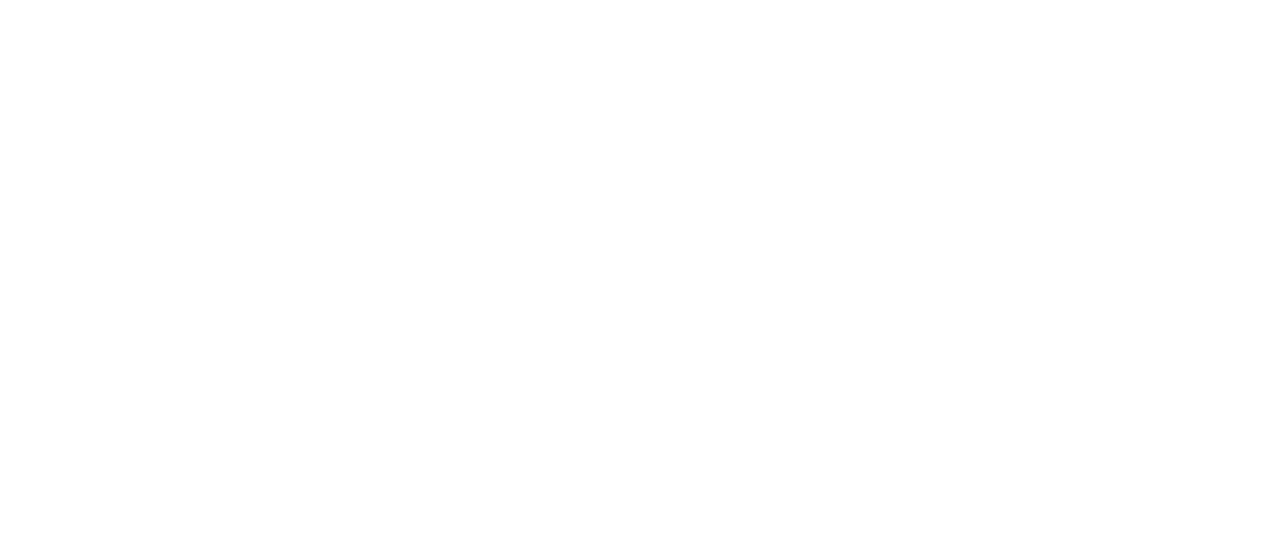
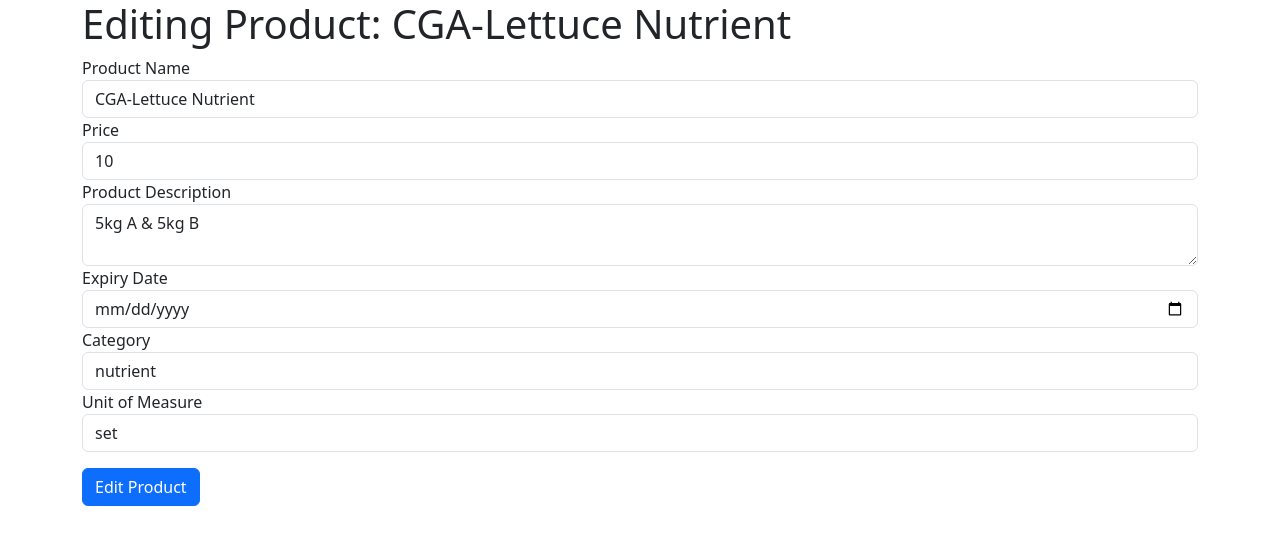
Before and after one commit to addrain98/react_proj1, a React (Create React App) app in the folder 01-react-proj/: page /edit/1 in a window 1280 px wide. Before the commit this address had no page. Shown: the top 544 px of the page. Built offline with nearby package versions, Linux system fonts and the light colour scheme.

Commit message:
added edit page

```diff
--- a/01-react-proj/src/App.js
+++ b/01-react-proj/src/App.js
@@ -1,6 +1,7 @@
 import ProductContextData from "./ProductContext"
 import AddProductPage from "./page/AddProductPage"
 import ProductListingPage from "./page/ProductListingPage"
+import EditProductPage from "./page/EditProductPage"
 import{
   BrowserRouter as Router, Routes, Route, Link
 } from 'react-router-dom'
@@ -12,6 +13,7 @@
         <Routes>
           <Route path = "/" element={<ProductListingPage/>} />
           <Route path = "/add" element = {<AddProductPage/>}/>
+          <Route path = "/edit/:productId" element = {<EditProductPage/>}/>
         </Routes>
       </Router>
     </ProductContextData>
--- a/01-react-proj/src/ProductContext.js
+++ b/01-react-proj/src/ProductContext.js
@@ -45,6 +45,17 @@
         addProduct(newProduct) {
             newProduct._id = Math.floor(Math.random() * 10000 + 9999);
             setProducts([...products, newProduct]);
+        },
+        getProductId(productId) {
+            return products.find(p =>p.product_id === parseInt(productId));
+        },
+        updateProductById(productId, newProduct) {
+            newProduct.product_id = parseInt(productId)
+            const index = products.findIndex(p => p.product_id === parseInt(productId))
+            const left = [...products.slice(0,index)];
+            const right = [...products.slice(index+1)];
+            const modified = [...left,newProduct, ...right];
+            setProducts(modified)
         }
     }
     return <ProductContext.Provider value={context}>
--- a/01-react-proj/src/ProductListing.js
+++ b/01-react-proj/src/ProductListing.js
@@ -31,7 +31,7 @@
                             <td>
                                 <button
                                     className="btn btn-primary me-2"
-                                    onClick={() => navigate('/' + p.product_id)}
+                                    onClick={() => navigate('/edit/' + p.product_id)}
                                 >
                                     Edit
                                 </button>
--- a/01-react-proj/src/page/AddProductPage.js
+++ b/01-react-proj/src/page/AddProductPage.js
@@ -9,7 +9,9 @@
         <h1>
             Add Product
         </h1>
-        <ProductForm onSubmit = {(product) => {
+        <ProductForm
+            label = "Add Product"
+            onSubmit = {(product) => {
             context.addProduct(product);
             navigate ('/');
         }}/>
--- /dev/null
+++ b/01-react-proj/src/page/EditProductPage.js
@@ -0,0 +1,25 @@
+import { useParams } from "react-router-dom"
+import { useContext } from 'react';
+import {ProductContext} from "../ProductContext"
+import ProductForm from "./ProductForm";
+import { useNavigate } from "react-router-dom";
+export default function EditProduct(){
+
+    const params = useParams();
+    const productId = params.productId;
+    const navigate = useNavigate();
+
+    const context = useContext(ProductContext);
+    const productToEdit = context.getProductId(productId)
+    return<>
+    <h1>Editing Product: {productToEdit.name}</h1>
+    <ProductForm initialValue = {productToEdit}
+                  label = "Edit Product"
+                  onSubmit={(product) => {
+                    context.updateProductById(productId, product)
+                    navigate('/')
+                  }}
+                  />
+
+    </>
+}
--- a/01-react-proj/src/page/ProductForm.js
+++ b/01-react-proj/src/page/ProductForm.js
@@ -3,12 +3,12 @@
 
 export default function ProductForm(props) {
     const [formState, setFormState] = useState({
-        "name": '',
-        "price": 0,
-        "description": '',
-        "exp": new Date,
-        "category": '',
-        "uom": ''
+        "name": props.initialValue?.name ?? '',
+        "price": props.initialValue?.price ?? 0,
+        "description": props.initialValue?.description ?? '',
+        "exp": props.initialValue?.exp ?? new Date,
+        "category": props.initialValue?.category ?? '',
+        "uom": props.initialValue?.uom ?? ''
     })
 
     const handleFormField = (event) => {
@@ -78,6 +78,6 @@
         </div>
         <button className = "btn btn-primary mt-3"
             onClick = {submitForm}
-        >Add Product</button>
+        >{props.label ?? "Submit"}</button>
     </>
 }
```
